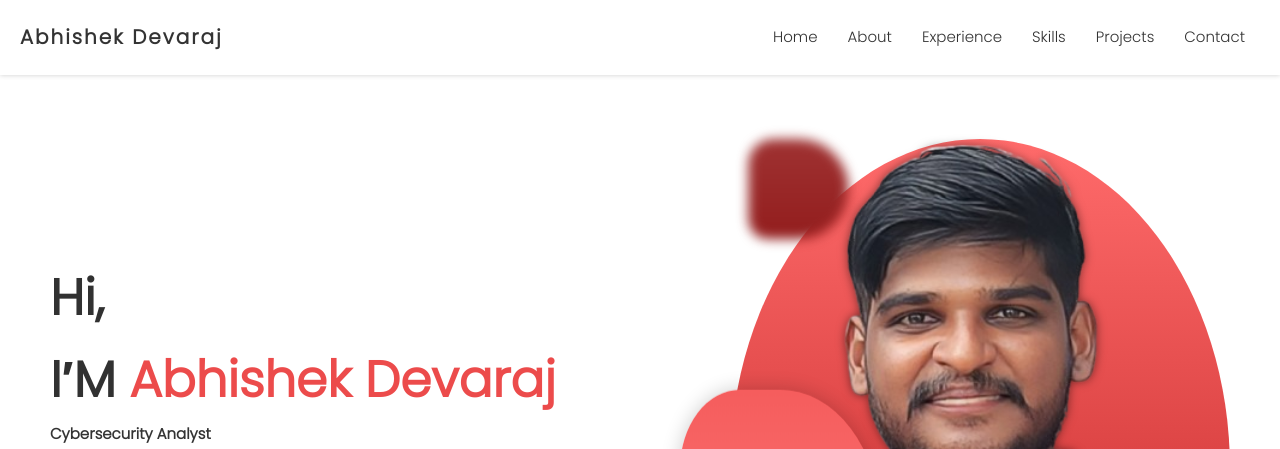
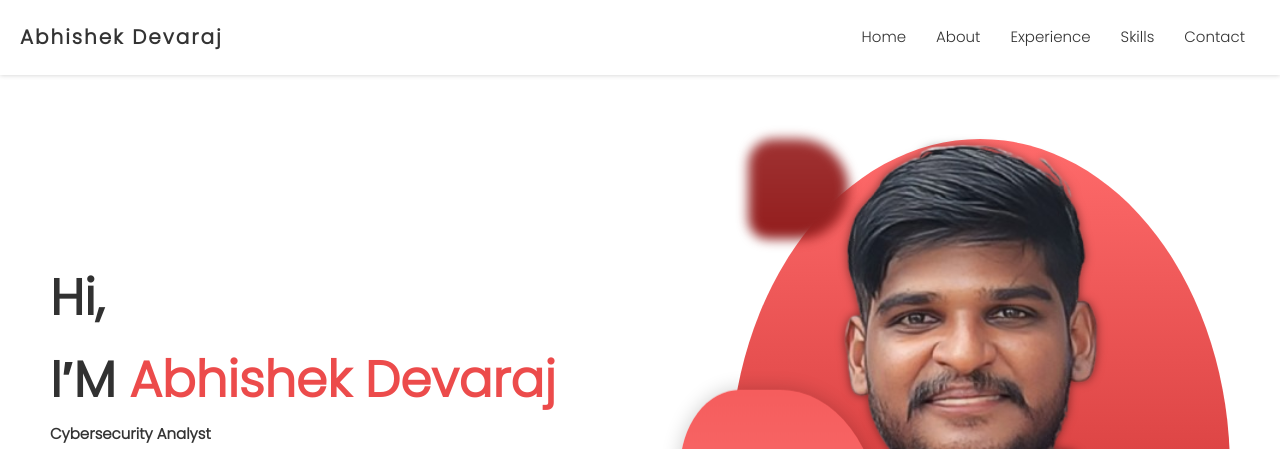
Before and after one commit to abhishekdb9999/secfolio, a plain HTML site: page index.html in a window 1280 px wide. Shown: the top 449 px of the page. Drawn offline with nearby package versions, Linux system fonts and the light colour scheme.

Commit message:
Update index.html

```diff
--- a/index.html
+++ b/index.html
@@ -52,7 +52,7 @@
             <li><a href="#sectionAbout">About</a></li>
             <li><a href="#sectionExperience">Experience</a></li>
             <li><a href="#sectionSkills">Skills</a></li>
-            <li><a href="#sectionProjects">Projects</a></li>
+
             <li><a href="#sectionContact">Contact</a></li>
           </ul>
         </div>
```
